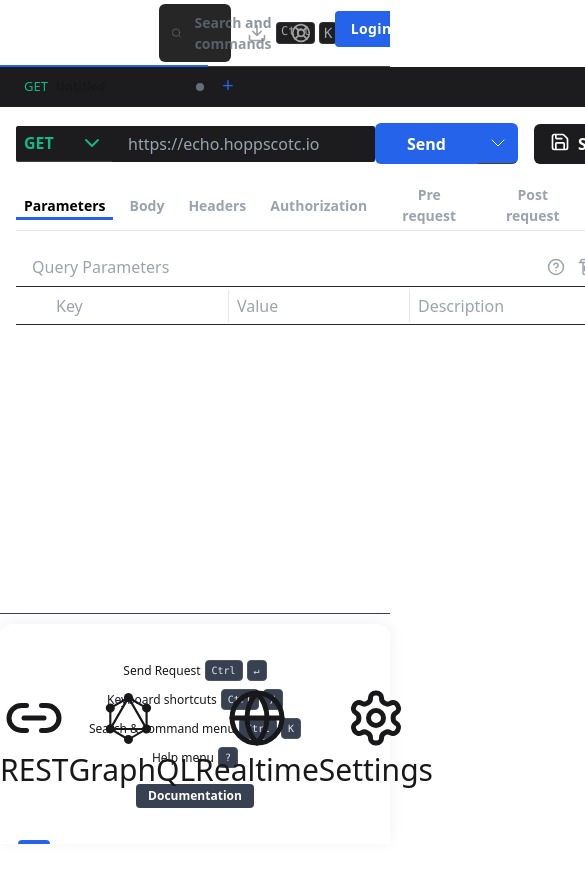
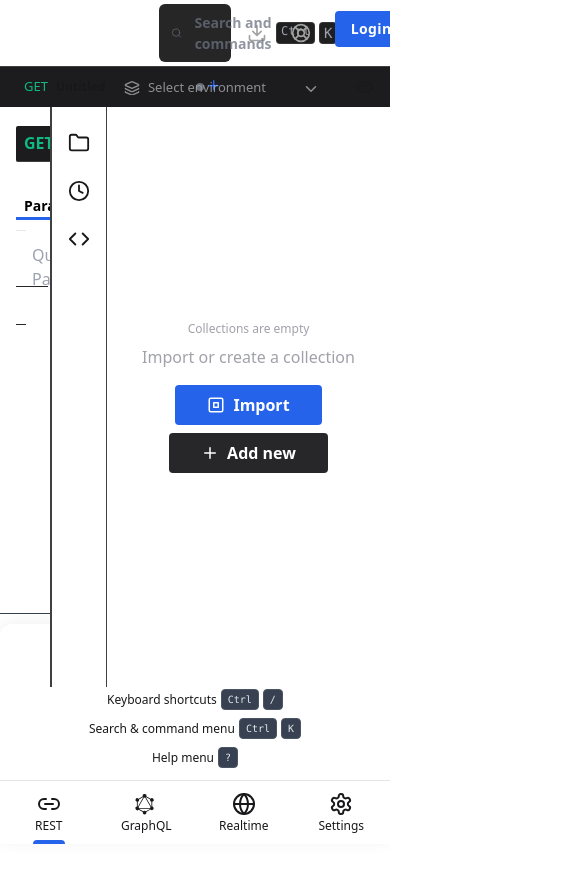
Before and after one commit to cosmicdanish1/postman-clone-only-react, a React (Vite) app: page / in a window 390 px wide. Shown: the top 882 px of the page, 585 px wide, since content can reach past the window. Built offline with nearby package versions, Linux system fonts and the light colour scheme.

Commit message:
for mobile nevbar done and sidebar also

```diff
--- a/src/components/Layout.tsx
+++ b/src/components/Layout.tsx
@@ -16,15 +16,18 @@ const Layout: React.FC<{ children: React.ReactNode }> = ({ children }) => {
   else if (theme === 'black') themeClass = 'theme-black';
   // No class for light (default)
   return (
-    <div className={`flex h-screen bg-bg text-text font-sans ${themeClass}`}>
-      <Sidebar />
-      {/* Remove RestSubSidebar from the left side */}
-      {/* {sidebarLeft && location.pathname === '/' && <RestSubSidebar />} */}
-      {/* {sidebarLeft && location.pathname.startsWith('/graphql') && <GraphQLSubSidebar />} */}
-      <main className="flex flex-1 h-screen">
+    <div className={`flex flex-col h-screen bg-bg text-text font-sans ${themeClass}`}>
+      {/* NavBar always at the top */}
+      <div className="w-full">
+        {/* If you have a NavBar component, render it here. If not, your nav bar code should be here. */}
+        {/* Example: <NavBar /> */}
+      </div>
+      {/* Main content with bottom padding for mobile bottom bar */}
+      <main className="flex-1 overflow-auto pb-56 sm:pb-0">
         {children}
       </main>
-
+      {/* Sidebar always at the bottom (renders mobile bottom nav bar) */}
+      <Sidebar />
     </div>
   );
 };
--- a/src/components/Sidebar.tsx
+++ b/src/components/Sidebar.tsx
@@ -131,17 +131,17 @@ if (theme === 'black') {
         </nav>
       </div>
       {/* Mobile Bottom Navigation Bar */}
-      <nav className={`fixed bottom-0 left-0 right-0 w-full z-50 flex sm:hidden h-56  ${themeClass}`} style={{pointerEvents: 'auto'}}>
+      <nav className={`fixed bottom-0 left-0 right-0 w-full z-50 flex sm:hidden h-16 border-t border-neutral-200 dark:border-neutral-800 bg-bg ${themeClass}`} style={{pointerEvents: 'auto'}}>
         {tabs.map((tab) => {
           const isActive = location.pathname === tab.to;
           return (
             <Link
               key={tab.label}
               to={tab.to}
-              className={`flex-1 flex flex-col items-center justify-center group py-2 relative ${isActive ? 'text-accent' : 'text-text/70'} hover:text-accent transition-colors`}
+              className={`flex-1 flex flex-col items-center justify-center group relative ${isActive ? 'text-accent' : 'text-text/70'} hover:text-accent transition-colors`}
             >
-              <span className="flex items-center justify-center text-6xl sm:text-6xl mb-1 mt-3">{tab.icon}</span>
-              <span className="text-3xl">{tab.label}</span>
+              <span className="flex items-center justify-center text-2xl mb-0.5">{tab.icon}</span>
+              <span className="text-xs font-medium leading-tight">{tab.label}</span>
               {/* Active bottom bar indicator */}
               {isActive && (
                 <span className="absolute bottom-0 left-1/2 -translate-x-1/2 w-8 h-1 rounded-t bg-accent" style={{backgroundColor: accentHex}} />
```
